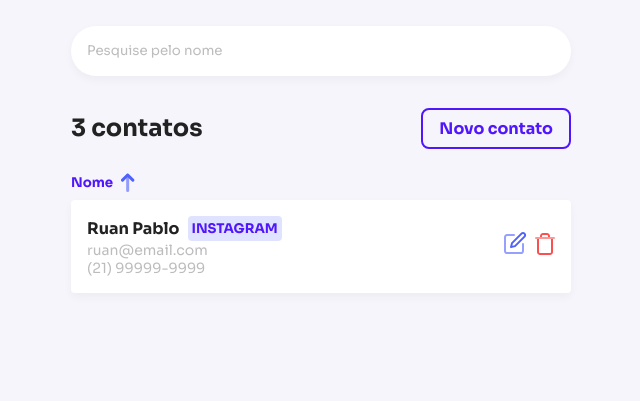
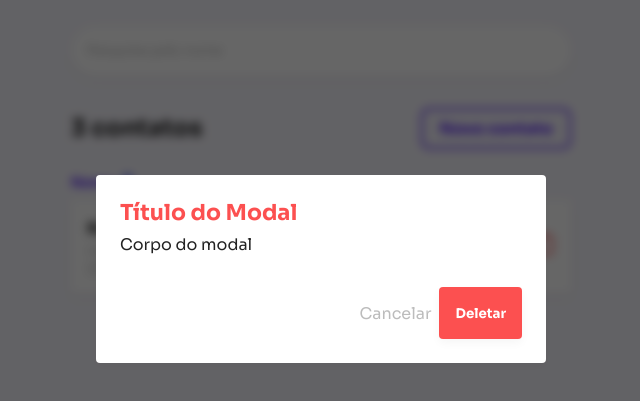
Before and after one commit to Hoyci/myContactsFrontend, a React app: page / in a window 1280 px wide. Shown: the part 131-532 px from the top of the page, without its empty margins (319-959 px from the left). Built offline with nearby package versions, Linux system fonts and the light colour scheme.

Commit message:
Created the modal component

```diff
--- a/public/index.html
+++ b/public/index.html
@@ -22,6 +22,7 @@
   <body>
     <noscript>You need to enable JavaScript to run this app.</noscript>
     <div id="root"></div>
+    <div id="modal-root"></div>
     <!--
       This HTML file is a template.
       If you open it directly in the browser, you will see an empty page.
--- a/src/Routes.js
+++ b/src/Routes.js
@@ -7,7 +7,7 @@ import EditContact from './pages/EditContact';
 export default function Routes() {
   return (
     <Switch>
-      <Route path="/" component={Home} />
+      <Route path="/" exact component={Home} />
       <Route path="/new" component={NewContact} />
       <Route path="/edit/:id" component={EditContact} />
     </Switch>
--- a/src/assets/styles/themes/default.js
+++ b/src/assets/styles/themes/default.js
@@ -11,5 +11,10 @@ export default {
       900: '#222',
       200: '#bcbcbc',
     },
+    danger: {
+      light: '#F97171',
+      main: '#FC5050',
+      dark: '#F63131',
+    },
   },
 };
--- a/src/components/Button.js
+++ b/src/components/Button.js
@@ -1,9 +1,9 @@
-import styled from 'styled-components';
+import styled, { css } from 'styled-components';
 
 export default styled.button`
-  width: 100%;
   height: 52px;
   border: none;
+  padding: 0 16px;
   border-radius: 4px;
   background: ${({ theme }) => theme.colors.primary.main};
   font-weight: bold;
@@ -23,4 +23,15 @@ export default styled.button`
     background: #ccc;
     cursor: default;
   }
+
+  ${({ theme, danger }) => danger && css`
+    background: ${theme.colors.danger.main};
+    &:hover {
+     background:  ${theme.colors.danger.light};
+    }
+
+    &:active {
+     background:  ${theme.colors.danger.dark};
+    }
+  `}
 `;
--- a/src/components/ContactsForm/styles.js
+++ b/src/components/ContactsForm/styles.js
@@ -6,4 +6,8 @@ export const Form = styled.form`
 
 export const ButtonContainer = styled.div`
   margin-top: 24px;
+
+  button {
+    width: 100%;
+  }
 `;
--- /dev/null
+++ b/src/components/Modal/index.js
@@ -0,0 +1,29 @@
+import PropTypes from 'prop-types';
+import ReactDOM from 'react-dom';
+
+import { Overlay, Container, Footer } from './styles';
+import Button from '../Button';
+
+export default function Modal({ danger }) {
+  return ReactDOM.createPortal(
+    <Overlay>
+      <Container danger={danger}>
+        <h1>Título do Modal</h1>
+        <p>Corpo do modal</p>
+        <Footer>
+          <button type="button" className="cancel-button">Cancelar</button>
+          <Button type="button" danger={danger}>Deletar</Button>
+        </Footer>
+      </Container>
+    </Overlay>,
+    document.getElementById('modal-root'),
+  );
+}
+
+Modal.propTypes = {
+  danger: PropTypes.bool,
+};
+
+Modal.defaultProps = {
+  danger: false,
+};
--- /dev/null
+++ b/src/components/Modal/styles.js
@@ -0,0 +1,53 @@
+import styled from 'styled-components';
+
+export const Overlay = styled.div`
+  background: rgba(0, 0, 0, 0.6);
+  backdrop-filter: blur(5px);
+  position: absolute;
+  width: 100%;
+  height: 100%;
+  left: 0;
+  top: 0;
+  display: flex;
+  align-items: center;
+  justify-content: center;
+`;
+
+export const Container = styled.div`
+  max-width: 450px;
+  width: 100%;
+
+  background: #fff;
+  border-radius: 4px;
+  padding: 24px;
+  box-shadow: 0px 4px 10px rgba(0, 0, 0, 0.04);
+
+  h1 {
+    color: ${({ theme, danger }) => (
+    danger ? theme.colors.danger.main : theme.colors.gray[900]
+  )};
+    font-size: 22px;
+  }
+
+  p {
+    margin-top: 8px;
+  }
+
+  footer {
+    margin-top: 32px;
+  }
+`;
+
+export const Footer = styled.footer`
+  display: flex;
+  align-items: center;
+  justify-content: flex-end;
+
+  .cancel-button {
+    background: transparent;
+    border: none;
+    font-size: 16px;
+    margin-right: 8px;
+    color: ${({ theme }) => theme.colors.gray[200]}
+  }
+`;
--- a/src/pages/Home/index.js
+++ b/src/pages/Home/index.js
@@ -6,10 +6,12 @@ import {
 import arrow from '../../assets/images/icons/arrow.svg';
 import edit from '../../assets/images/icons/edit.svg';
 import trash from '../../assets/images/icons/trash.svg';
+import Modal from '../../components/Modal';
 
 export default function Home() {
   return (
     <Container>
+      <Modal danger />
       <InputSearchContainer>
         <input type="text" placeholder="Pesquise pelo nome" />
       </InputSearchContainer>
```
